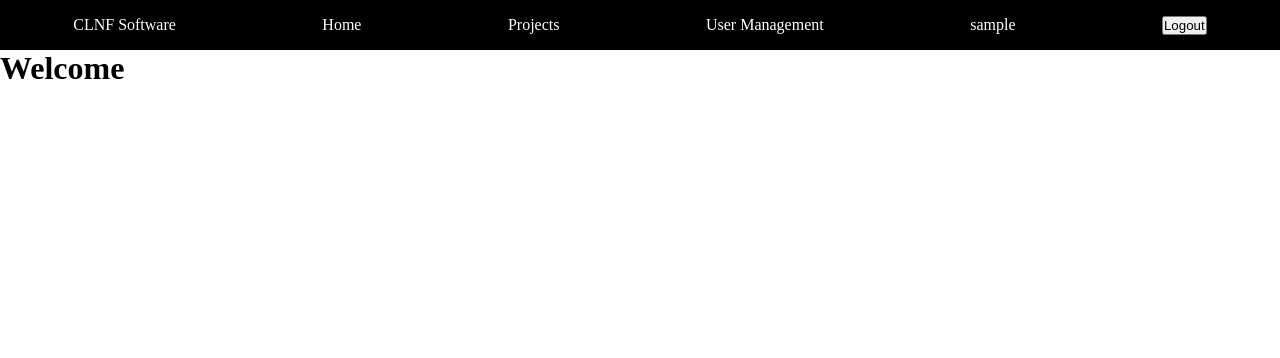
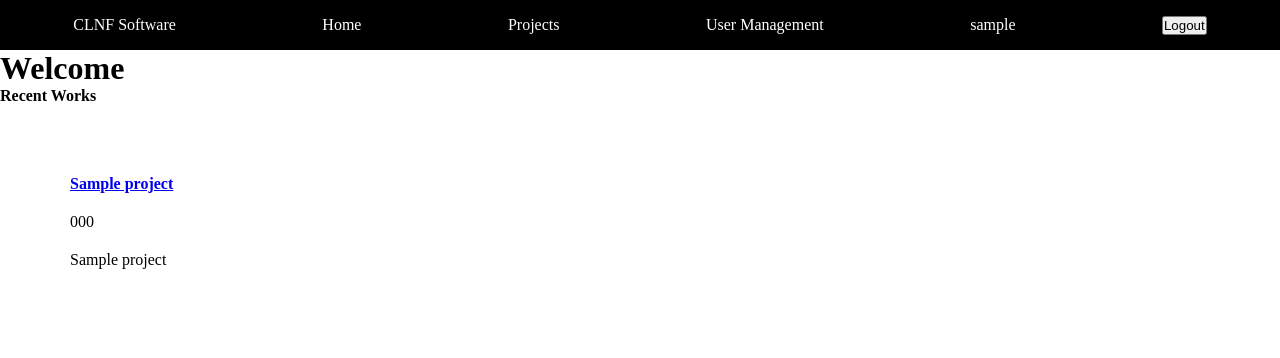
Before and after one commit to muhammedlasin/PHP-Project, a PHP site: page /PHP-Clone/home.php in a window 1280 px wide. Shown: the top 358 px of the page. Run offline with PHP 8.4, Linux system fonts and the light colour scheme; the visitor is signed in with stand-in values (Sample User, id 1); tables that the repository leaves empty hold one stand-in row (values such as "Sample post"); some libraries are stand-ins or nearby versions.

Commit message:
completed functionality of the home page for all users and mail functionality

```diff
--- a/classes/Projects.class.php
+++ b/classes/Projects.class.php
@@ -202,13 +202,55 @@ class Projects extends Dbh
               return $resultCheck;
        }
 
-       protected function fetchLatestProjectsOfLead($team_lead_id)
+       protected function fetchLatestProjectsOfLead($team_lead_id, $limit)
        {
 
               $sql = "SELECT * FROM Projects WHERE team_lead_id =?
-              ORDER BY updated_at DESC LIMIT 7";
+              ORDER BY updated_at DESC LIMIT $limit";
+
+
               $stmt = $this->connect()->prepare($sql);
               $stmt->execute([$team_lead_id]);
+
+              $result = $stmt->fetchAll();
+
+              return $result;
+
+       }
+
+       // get latest projects when tasks get updated in the project.
+       protected function fetchLatestProjectsOfAdmin($project_id)
+       {
+
+              $sql = "SELECT * FROM Projects WHERE project_id=?";
+              $stmt = $this->connect()->prepare($sql);
+              $stmt->execute([$project_id]);
+              $result = $stmt->fetchAll();
+
+              return $result;
+
+       }
+
+       // get latest projects when project get updated.
+       protected function fetchAllLatestProjectsOfAdmin($limit)
+       {
+
+              $sql = "SELECT * FROM Projects
+              ORDER BY updated_at DESC LIMIT $limit";
+              $stmt = $this->connect()->prepare($sql);
+              $stmt->execute([]);
+              $result = $stmt->fetchAll();
+
+              return $result;
+
+       }
+
+       protected function fetchLatestProjectsTaskOfLead($team_lead_id, $project_id)
+       {
+
+              $sql = "SELECT * FROM Projects WHERE team_lead_id =? AND project_id=?";
+              $stmt = $this->connect()->prepare($sql);
+              $stmt->execute([$team_lead_id, $project_id]);
               $result = $stmt->fetchAll();
 
               return $result;
@@ -218,4 +260,5 @@ class Projects extends Dbh
 
 
 
+
 }
--- a/classes/ProjectsContr.class.php
+++ b/classes/ProjectsContr.class.php
@@ -59,12 +59,6 @@ class ProjectsContr extends Projects
     {
         $this->changeHeading($updatedHeading, $pid);
     }
-
-    public function getLatestProjectsOfLead($team_lead_id)
-    {
-        $this->fetchLatestProjectsOfLead($team_lead_id);
-    }
-
     private function emptyInput($project_name, $description, $client_name)
     {
         $result = '';
--- a/classes/ProjectsView.class.php
+++ b/classes/ProjectsView.class.php
@@ -1,34 +1,70 @@
 <?php
 
 
-class ProjectsView extends Projects{
+class ProjectsView extends Projects
+{
 
 
-    public function showProjects($team_lead_id){
+    public function showProjects($team_lead_id)
+    {
         $results = $this->getProjectStmt($team_lead_id);
         return $results;
     }
 
-    public function showAllProjects(){
+    public function showAllProjects()
+    {
         $results = $this->getAllProjects();
         return $results;
     }
 
-    public function showDevProjects($developer_id){
+    public function showDevProjects($developer_id)
+    {
         $results = $this->getDevProjects($developer_id);
         return $results;
     }
 
-    public function showProjectDetails($project_id){
+    public function showProjectDetails($project_id)
+    {
         $results = $this->getProjectDetailStmt($project_id);
         return $results;
     }
 
 
-    public function getLatestProjectId(){
+    public function getLatestProjectId()
+    {
         $results = $this->getProjectId();
         return $results;
     }
 
 
+    public function getLatestProjectsOfLead($team_lead_id, $limit)
+    {
+        $results = $this->fetchLatestProjectsOfLead($team_lead_id, $limit);
+
+        return $results;
+
+    }
+
+    public function getLatestProjectsOfAdmin($project_id)
+    {
+        $results = $this->fetchLatestProjectsOfAdmin($project_id);
+
+        return $results;
+
+    }
+
+    public function getAllLatestProjectsOfAdmin($limit)
+    {
+        $results = $this->fetchAllLatestProjectsOfAdmin($limit);
+
+        return $results;
+
+    }
+
+    function getLatestProjectsTaskOfLead($team_lead_id, $project_id)
+    {
+        $results = $this->fetchLatestProjectsTaskOfLead($team_lead_id, $project_id);
+        return $results;
+    }
+
 }
--- a/classes/Tasks.class.php
+++ b/classes/Tasks.class.php
@@ -191,5 +191,46 @@ class Tasks extends Dbh
 
     }
 
+    protected function fetchLatestTasksOfDev($developer_id)
+    {
+
+        $sql = "SELECT * FROM Tasks WHERE developer_id =?
+           ORDER BY updated_at DESC LIMIT 7";
+        $stmt = $this->connect()->prepare($sql);
+        $stmt->execute([$developer_id]);
+        $result = $stmt->fetchAll();
+
+        return $result;
+
+    }
+
+    protected function fetchAllLatestTasks()
+    {
+
+        $sql = "SELECT project_id FROM Tasks
+           ORDER BY updated_at DESC";
+        $stmt = $this->connect()->prepare($sql);
+        $stmt->execute([]);
+        $result = $stmt->fetchAll();
+
+        return $result;
+
+    }
+
+    protected function fetchLatestTasksofLead()
+    {
+
+        $sql = "SELECT project_id, users_id FROM Tasks
+           ORDER BY updated_at DESC";
+        $stmt = $this->connect()->prepare($sql);
+        $stmt->execute([]);
+        $result = $stmt->fetchAll();
+
+        return $result;
+
+    }
+
+
+
 
 }
--- a/classes/TasksContr.class.php
+++ b/classes/TasksContr.class.php
@@ -69,6 +69,8 @@ class TasksContr extends Tasks
     }
 
 
+
+
     public function emptyInput($taskName, $taskDescription)
     {
 
--- a/classes/TasksView.class.php
+++ b/classes/TasksView.class.php
@@ -1,14 +1,14 @@
 <?php
 
-class TasksView extends Tasks {
+class TasksView extends Tasks
+{
 
-    public function viewAllTasks($currentUserRole, $currentUserId, $projectId) {
+    public function viewAllTasks($currentUserRole, $currentUserId, $projectId)
+    {
 
-        if($currentUserRole === 'developer') {
+        if ($currentUserRole === 'developer') {
             return $this->getTasksForDeveloper($currentUserId, $projectId);
-        }
-
-        else {
+        } else {
             return $this->getTasksForAdminOrTeamLead($projectId);
         }
     }
@@ -16,20 +16,36 @@ class TasksView extends Tasks {
 
 
 
-    public function viewTaskDetail($task_id){
+    public function viewTaskDetail($task_id)
+    {
 
         $taskdetail = $this->viewTaskStmt($task_id);
 
         return $taskdetail;
     }
 
-    public function getTaskIdByProject($project_id){
+
+    public function getTaskIdByProject($project_id)
+    {
 
         $taskId = $this->getTaskId($project_id);
 
         return $taskId;
     }
 
+    public function getLatestTasksOfDev($developer_id)
+    {
+        return $this->fetchLatestTasksOfDev($developer_id);
+
+    }
+
+    public function getAllLatestTasks()
+    {
+        return $this->fetchAllLatestTasks();
+
+    }
+
+
 
 
 }
--- a/header.php
+++ b/header.php
@@ -33,6 +33,7 @@ if (strlen($_SESSION["email"]) == 0) {
     <link rel="stylesheet" href="styles/projectDetail.css">
     <link rel="stylesheet" href="styles/viewTask.css">
     <link rel="stylesheet" href="styles/comment.css">
+    <link rel="stylesheet" href="styles/home.css">
     <link rel="stylesheet" href="styles/project.css?v = <? echo time(); ?>">
 
 
--- a/home.php
+++ b/home.php
@@ -3,3 +3,11 @@ include 'header.php';
 ?>
 
 <h1>Welcome</h1>
+
+<h4>Recent Works</h4>
+<div class="home-container">
+    <?php
+
+    include 'includes/home.inc.php';
+    ?>
+</div>
--- a/includes/changedate.inc.php
+++ b/includes/changedate.inc.php
@@ -11,7 +11,8 @@ if (isset($_POST["dueDate"])) {
     $taskContrObj = new TasksContr();
     $taskContrObj->updateDate($due_date, $task_id);
 
-    header("Location: ../viewTask.php?taskid=$task_id");
+    header("Location: ../viewTask.php?taskid=$task_id&update=date");
+
 
 } else {
     echo "Error";
--- /dev/null
+++ b/includes/home.inc.php
@@ -0,0 +1,174 @@
+<?php
+session_start();
+
+$u_email = $_SESSION["email"];
+$u_id = $_SESSION["users_id"];
+$u_name = $_SESSION["users_name"];
+$u_role = $_SESSION["users_role"];
+
+$projectObj = new ProjectsView();
+$taskObj = new TasksView();
+
+//View of the Team Lead
+
+if ($u_role === "team-lead") {
+
+    $project_ids = $taskObj->getAllLatestTasks();
+
+    $unique_project_id = array_unique($project_ids, SORT_REGULAR);
+
+
+    $array = array_column($unique_project_id, 'project_id');
+
+
+
+    $array_size = sizeof($unique_project_id);
+
+    //display projects according to latest task updates
+
+    foreach ($unique_project_id as $val) {
+
+
+        $project_id = $val['project_id'];
+
+
+        $latestProjects = $projectObj->getLatestProjectsTaskOfLead($u_id, $project_id);
+
+        foreach ($latestProjects as $project) {
+            $project_name = $project['project_name'];
+            $project_code = $project['project_code'];
+            $project_client = $project['client_name'];
+            $project_id = $project['project_id'];
+
+
+
+            echo "<div class='home-card'><h4><a href='projectDetail.php?pid=$project_id'>$project_name</a></h4>
+                <p>$project_code</p>
+                <p>$project_client</p></div>";
+
+
+
+
+        }
+    }
+
+
+
+    // display projects according to latest updates in project.
+
+    if ($array_size < 7) {
+
+        $limit = 7 - $array_size;
+
+        $latestProject = $projectObj->getLatestProjectsOfLead($u_id, $limit);
+
+        foreach ($latestProject as $project) {
+
+            $project_name = $project['project_name'];
+            $project_code = $project['project_code'];
+            $project_client = $project['client_name'];
+            $project_id = $project['project_id'];
+
+
+            if (!in_array($project_id, $array)) {
+
+                echo "<div class='home-card'><h4><a href='projectDetail.php?pid=$project_id'>$project_name</a></h4>
+                <p>$project_code</p>
+                <p>$project_client</p></div>";
+
+            }
+
+
+
+        }
+
+    }
+
+
+
+    //View of the Admin
+
+
+} else if ($u_role === "admin") {
+
+    $project_ids = $taskObj->getAllLatestTasks();
+
+    $unique_project_id = array_unique($project_ids, SORT_REGULAR);
+
+    $array = array_column($unique_project_id, 'project_id');
+
+    $array_size = sizeof($unique_project_id);
+
+
+    //display projects according to latest task updates
+
+
+    foreach ($unique_project_id as $val) {
+
+        $project_id = $val['project_id'];
+
+        $latestProjects = $projectObj->getLatestProjectsOfAdmin($project_id);
+
+        foreach ($latestProjects as $project) {
+            $project_name = $project['project_name'];
+            $project_code = $project['project_code'];
+            $project_client = $project['client_name'];
+            $project_id = $project['project_id'];
+            echo "<div class='home-card'><h4><a href='projectDetail.php?pid=$project_id'>$project_name</a></h4>
+                <p>$project_code</p>
+                <p>$project_client</p></div>";
+        }
+
+    }
+
+    // display projects according to latest updates in project.
+
+    if ($array_size < 7) {
+
+        $limit = 7 - $array_size;
+
+        $latestProject = $projectObj->getAllLatestProjectsOfAdmin($limit);
+
+        foreach ($latestProject as $project) {
+
+            $project_name = $project['project_name'];
+            $project_code = $project['project_code'];
+            $project_client = $project['client_name'];
+            $project_id = $project['project_id'];
+
+
+            if (!in_array($project_id, $array)) {
+
+                echo "<div class='home-card'><h4><a href='projectDetail.php?pid=$project_id'>$project_name</a></h4>
+                <p>$project_code</p>
+                <p>$project_client</p></div>";
+            }
+
+        }
+    }
+
+
+
+
+    // View of the developer
+
+
+} else if ($u_role === "developer") {
+
+    $latestTasks = $taskObj->getLatestTasksOfDev($u_id);
+
+
+    foreach ($latestTasks as $task) {
+        $task_name = $task['task_name'];
+        $task_status = $task['task_status'];
+        $task_priority = $task['task_priority'];
+        $due_date = strrev($task['task_due_date']);
+        $task_id = $task['task_id'];
+        echo "<div class='home-card'><h4><a href='viewTask.php?taskid=$task_id'>$task_name</a></h4>
+                                <p>$task_status</p>
+                                <p>$task_priority</p>
+                                <p>$due_date</p></div>";
+    }
+
+
+}
--- /dev/null
+++ b/styles/home.css
@@ -0,0 +1,8 @@
+.home-container {
+    display: flex;
+}
+
+.home-card {
+    margin: 50px;
+    padding: 20px;
+}
```
Also changed, not shown: classes/Email.class.php (added, +54 -0 lines), classes/UsersView.class.php (+5 -2 lines), createProject.php (+8 -3 lines), includes/viewTask.inc.php (+38 -1 lines), viewTask.php (+9 -1 lines), includes/uploads/636dd27ae59aa0.29669658.png (added), includes/uploads/636dd9cd3f3724.90303993.png (added), includes/uploads/636de492f150c9.55590621.png (added), includes/uploads/6371bd90e1db37.48852766.png (added).
